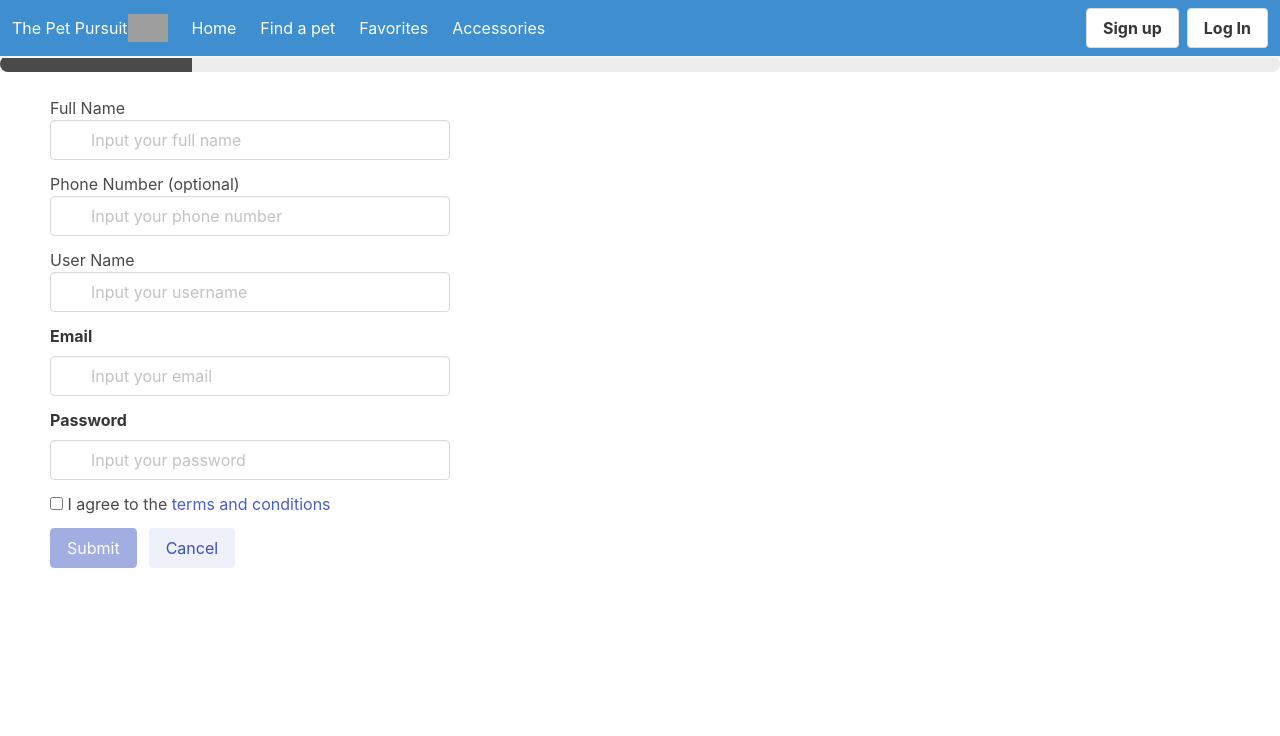
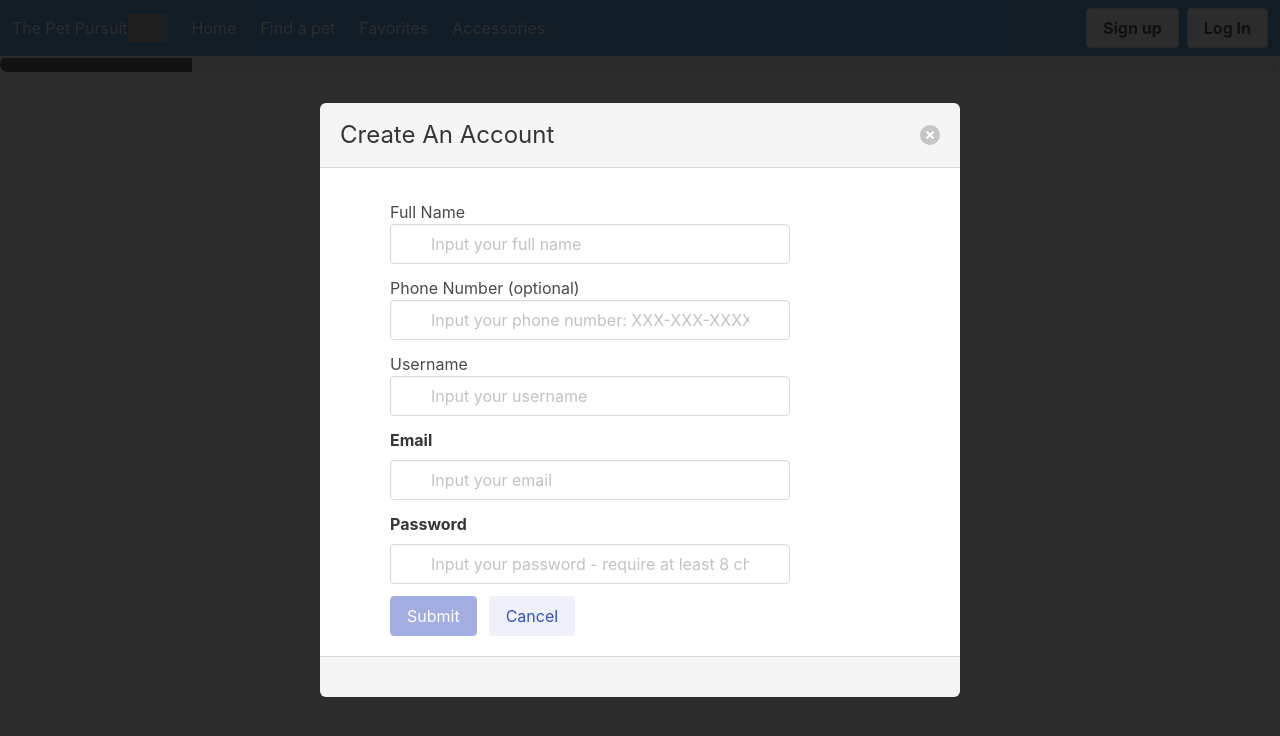
Before and after one commit to p134c0d3/the-pet-pursuit, an Angular app: page / in a window 1280 px wide. Shown: the top 736 px of the page. Built offline with nearby package versions, Linux system fonts and the light colour scheme; grey boxes are pictures that could not be loaded.

Commit message:
Added the modal for creating account

```diff
--- a/src/app/sign-up/sign-up.component.html
+++ b/src/app/sign-up/sign-up.component.html
@@ -1,8 +1,32 @@
+<!-- Modal for Creating Account Form-->
+
+<div class="modal is-active">
+  <div class="modal-background"></div>
+  <div class="modal-card">
+    <header class="modal-card-head">
+      <p class="modal-card-title">Create An Account</p>
+      <button class="delete" aria-label="close"></button>
+    </header>
+    <section class="modal-card-body">
+      <!-- Form start -->
+
       <form (ngSubmit)="onSignup(f)" #f="ngForm">
+        <div class="field">
+          <!-- <p
+            style="
+              font-size: x-large;
+              font-weight: bolder;
+              font-stretch: expanded;
+            "
+          >
+            Create an account
+          </p> -->
+        </div>
         <div class="field">
           <label class="lable">Full Name</label>
           <div class="control has-icons-left has-icons-right">
             <input
+              #fullname="ngModel"
               type="text"
               name="fullname"
               ngModel
@@ -11,6 +35,9 @@
               required
             />
           </div>
+          <p class="help is-danger" *ngIf="!fullname.valid && fullname.touched">
+            Full name is required
+          </p>
         </div>
 
         <div class="field">
@@ -21,15 +48,16 @@
               name="phone"
               ngModel
               class="input"
-        placeholder="Input your phone number"
+              placeholder="Input your phone number: XXX-XXX-XXXX"
             />
           </div>
         </div>
 
         <div class="field">
-    <label class="lable">User Name</label>
+          <label class="lable">Username</label>
           <div class="control has-icons-left has-icons-right">
             <input
+              #username="ngModel"
               type="text"
               name="username"
               ngModel
@@ -44,13 +72,16 @@
         <i class="fas fa-check"></i>
       </span> -->
           </div>
-    <!-- <p class="help is-success">This username is available</p> -->
+          <p class="help is-danger" *ngIf="!username.valid && username.touched">
+            Username is required
+          </p>
         </div>
 
         <div class="field">
           <label class="label">Email</label>
           <div class="control has-icons-left has-icons-right">
             <input
+              #email="ngModel"
               class="input"
               type="email"
               name="email"
@@ -67,18 +98,21 @@
         <i class="fas fa-exclamation-triangle"></i>
       </span> -->
           </div>
-    <!-- <p class="help is-danger">This email is invalid</p> -->
+          <p class="help is-danger" *ngIf="!email.valid && email.touched">
+            Please enter a valid email
+          </p>
         </div>
 
         <div class="field">
           <label class="label">Password</label>
           <div class="control has-icons-left has-icons-right">
             <input
+              #password="ngModel"
               class="input"
               type="password"
               name="password"
               ngModel
-        placeholder="Input your password"
+              placeholder="Input your password - require at least 8 characters"
               required
               minlength="8"
             />
@@ -89,16 +123,9 @@
         <i class="fas fa-exclamation-triangle"></i>
       </span> -->
           </div>
-    <!-- <p class="help is-danger">Please enter valid password</p> -->
-  </div>
-
-  <div class="field">
-    <div class="control">
-      <label class="checkbox">
-        <input type="checkbox" />
-        I agree to the <a href="#">terms and conditions</a>
-      </label>
-    </div>
+          <p class="help is-danger" *ngIf="!password.valid && password.touched">
+            Please enter a valid password - require at least 8 characters long
+          </p>
         </div>
 
         <div class="field is-grouped">
@@ -112,3 +139,11 @@
           </div>
         </div>
       </form>
+
+      <!-- Form end -->
+    </section>
+    <footer class="modal-card-foot"></footer>
+  </div>
+</div>
+
+<!-- Modal End for Create Account Form -->
--- a/src/app/sign-up/sign-up.component.scss
+++ b/src/app/sign-up/sign-up.component.scss
@@ -8,5 +8,5 @@
 }
 
 .ng-invalid .ng-touched {
-  border: 1px solid red;
+  border: 1px solid rgba(255, 0, 0, 0.3);
 }
```
Lines whose indentation alone changed are shown as unchanged.
